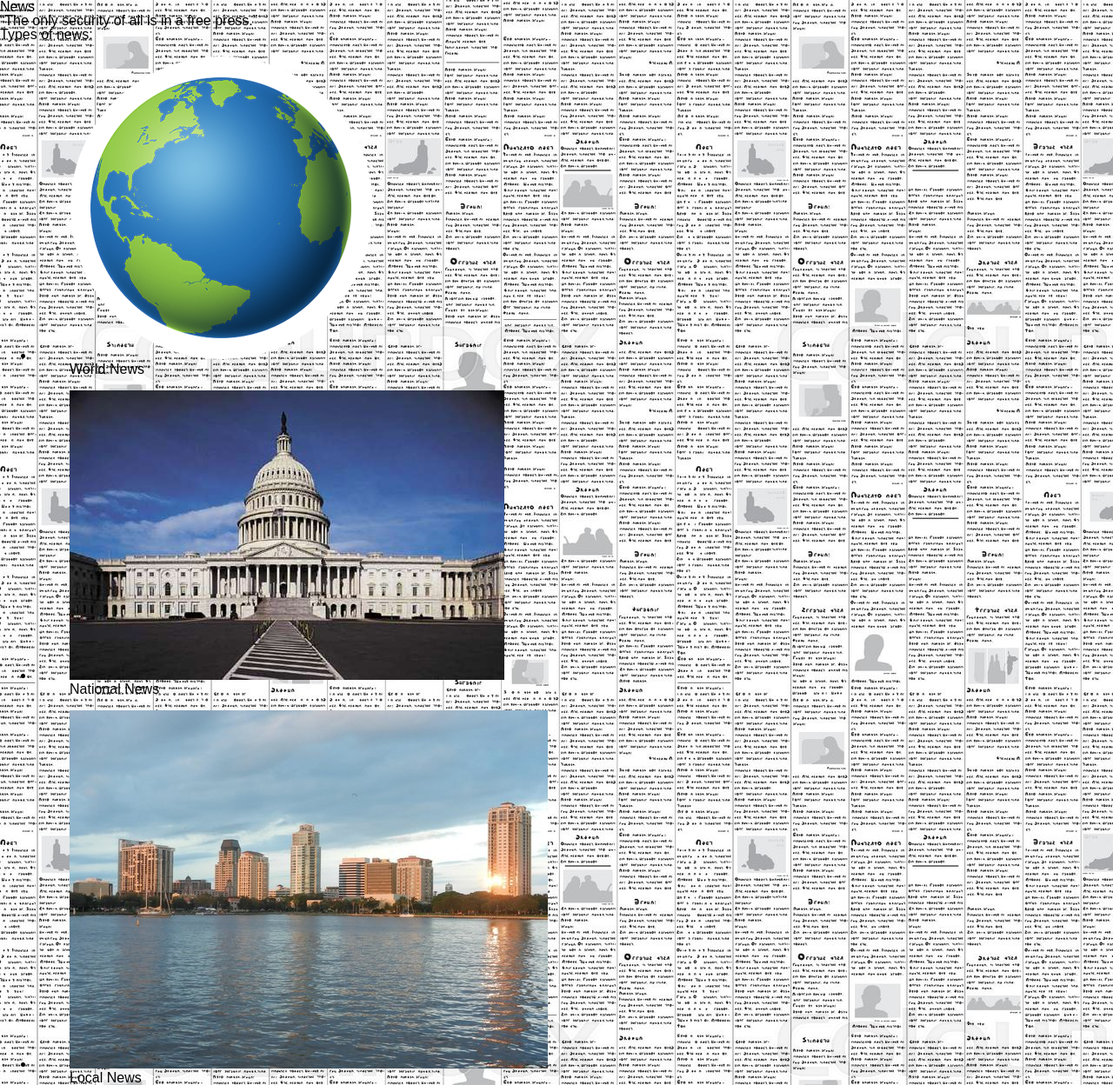
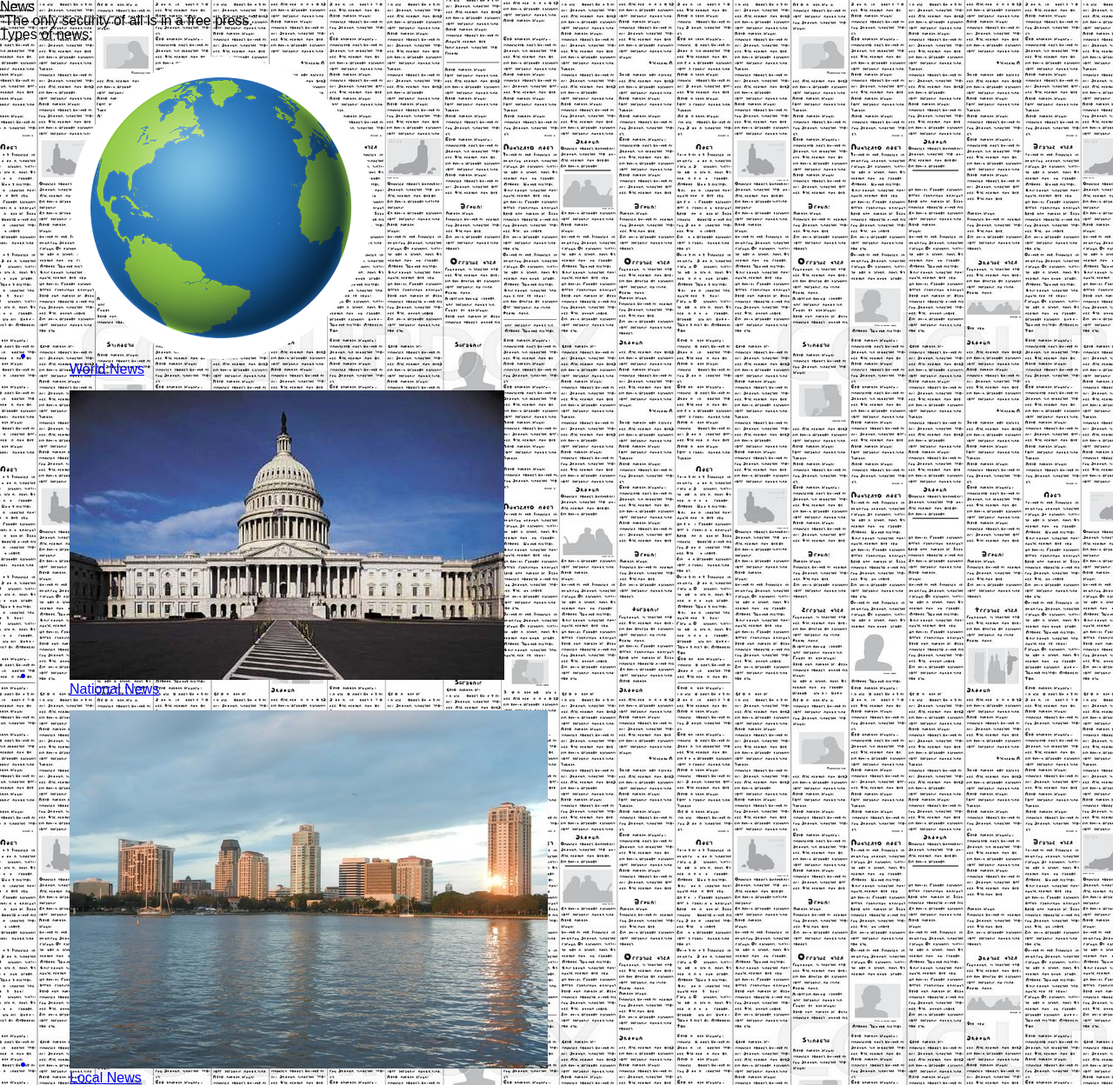
Before and after one commit to aperniciaro/hobbies-CSS, a website: page public/index.html in a window 1280 px wide. Shown: the whole page at 87% size. Drawn offline with Linux system fonts and the light colour scheme.

Commit message:
Linked pages

```diff
--- a/public/index.html
+++ b/public/index.html
@@ -13,24 +13,30 @@
     <header>Types of news:</header>
     <nav>
       <ul>
+        <a href="/world.html">
           <li>
             <figure>
               <img src="/images/globe.png" alt="globe" />
               <figcaption>World News</figcaption>
             </figure>
           </li>
+        </a>
+        <a href="/national.html">
           <li>
             <figure>
               <img src="/images/capitol.jpg" alt="US Capitol" />
               <figcaption>National News</figcaption>
             </figure>
           </li>
+        </a>
+        <a href="/local.html">
           <li>
             <figure>
               <img src="/images/st pete skyline.jpg" alt="skyline" />
               <figcaption>Local News</figcaption>
             </figure>
           </li>
+        </a>
       </ul>
     </nav>
   </body>
```
Lines whose indentation alone changed are shown as unchanged.
